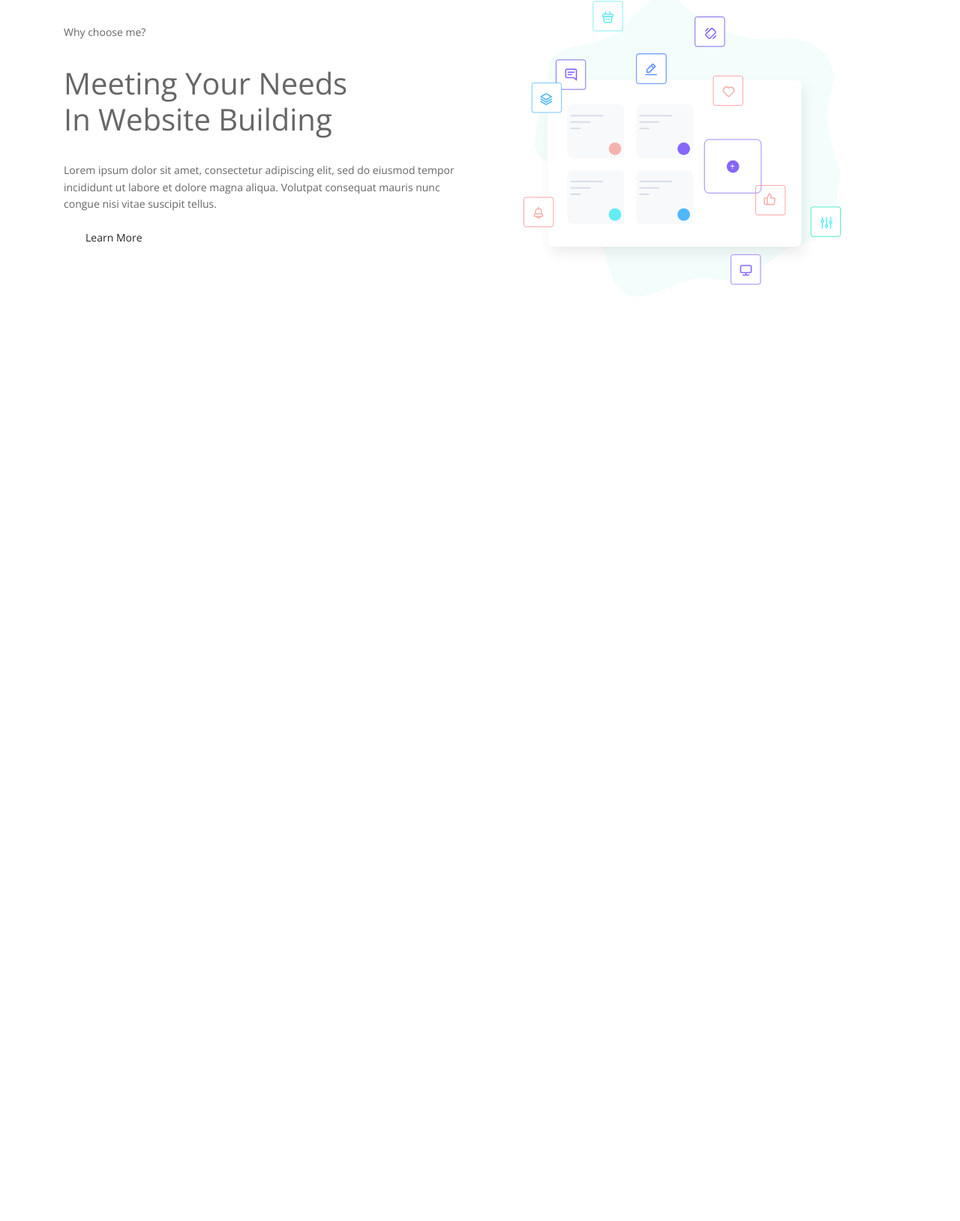
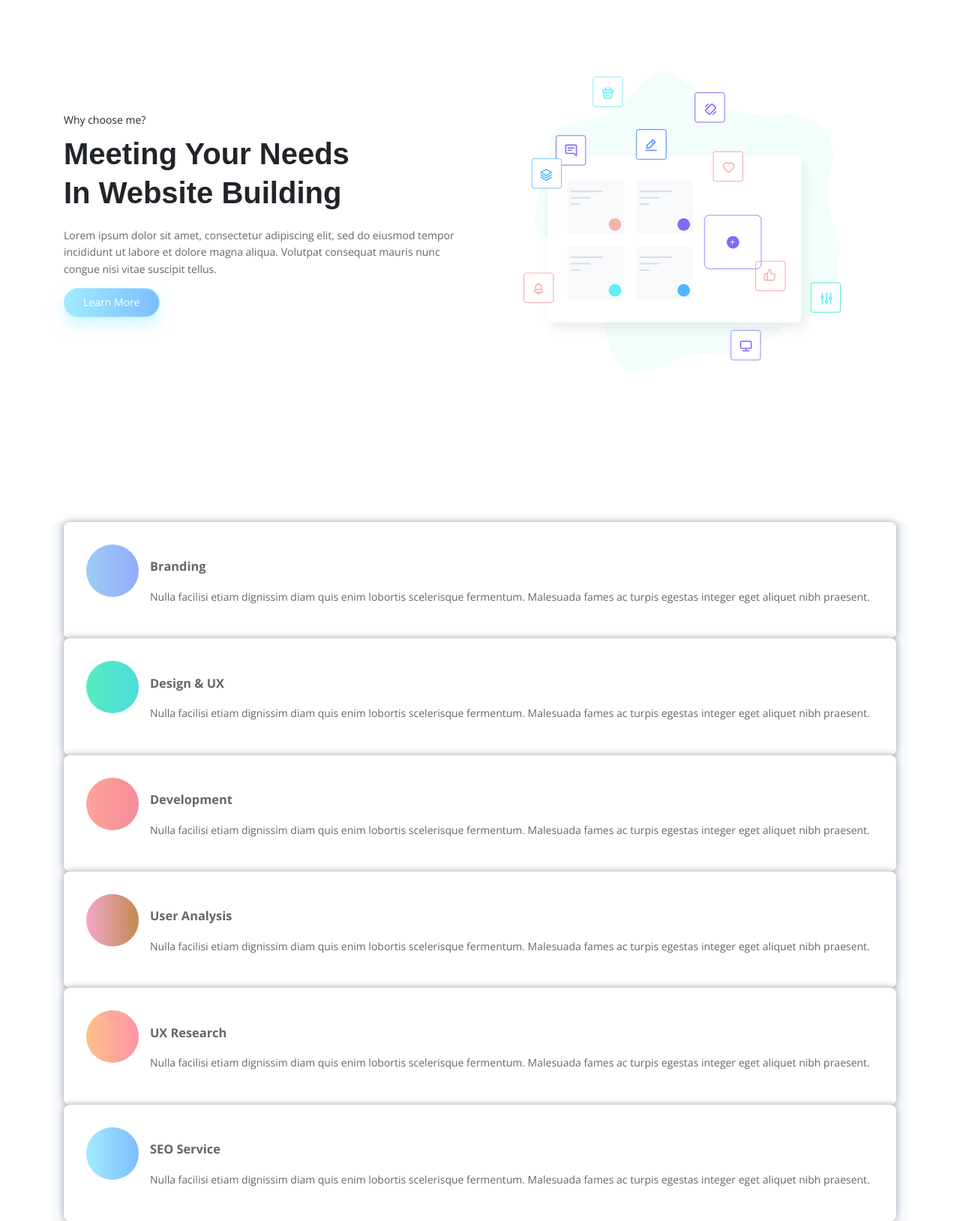
Before and after one commit to BrianM-UX/featured-website, a plain HTML site: page index.html in a window 1280 px wide. Shown: the part 428-2056 px from the top of the page at 75% size. Before the commit the page ends 873 px from the top, so only its background shows below. Drawn offline with nearby package versions, Linux system fonts and the light colour scheme.

Commit message:
created cards for section 3

```diff
--- a/css/normalize.css
+++ b/css/normalize.css
@@ -7,7 +7,7 @@
     --font-color-link: #57A6FF;
     --footer: #34314b;
     --footer-base: #2e2b45;
-    --contrast: var(--font-color-light);
+    --contrast: rgba(246, 248, 249, 0.8);
     --success: #64ECF5;
     --danger: #FF8B8D;
     --grad-1: #a1ecff;
@@ -92,6 +92,14 @@ img {
     transition: ease-in-out 0.3s;
 }
 
+.btn-primary {
+    background-image: linear-gradient(90deg, var(--grad-1) 0%, var(--grad-2) 100%);
+    border: 1px solid var(--grad-1);
+    box-shadow: 0 10px 20px rgba(161, 236, 255, 0.5);
+    transition: ease-in-out 0.3s;
+    color: var(--white);
+    padding: 0.4375rem 1.5625rem;
+}
 .btn-white {
     background-color: var(--white);
     color: var(--font-color-link);
--- a/css/style.css
+++ b/css/style.css
@@ -72,10 +72,9 @@
     color: var(--white);
 }
 
-h2 {
-    font-size: 2.5rem;
+.why-me {
+    padding: var(--size-150) 0;
 }
-
 .why-me-wrapper {
     display: flex;
     align-items: center;
@@ -86,5 +85,61 @@ h2 {
 }
 
 .block-text {
-    padding-right: 3.125rem;
+    padding-right: var(--size-50);
 }
+
+.block-text span {
+   color: var(--font-color-dark);
+   font-weight: 300;
+}
+
+.block-text h2 {
+    font-size: var(--size-40);
+    font-family: "Hinds", sans-serif;
+    margin-bottom: var(--size-20);
+    font-weight: 600;
+    color: var(--font-color-dark);
+    line-height: 1.3;
+    margin-top: 0.5rem;
+}
+
+.bg-contrast {
+    background-color: var(--contrast);
+}
+
+.service-card {
+    padding: var(--size-30);
+    box-shadow: 0 0 10px rgba(48, 63, 100, 0.5);
+    background: white;
+    border-radius: 8px;
+}
+
+.service-card span {
+    width: 4.375rem;
+    height: 4.375rem;
+    display: block;
+    border-radius: 50%;
+    float: left;
+    margin-right: 15px;
+    background-color: var(--font-color-light);
+}
+
+span.bg-color-1 {
+    background-image: linear-gradient(90deg, #9ccdf3 0%, #94aafd 100%);
+}
+
+span.bg-color-2 {
+    background-image: linear-gradient(90deg, #55edc0 0%, #4bdbdb 100%);
+}
+span.bg-color-3 {
+    background-image: linear-gradient(90deg, #fda498 0%, #f58b9e 100%);
+}
+span.bg-color-4 {
+    background-image: linear-gradient(90deg, #f2a7ca 0%, #c2894f 100%);
+}
+span.bg-color-5 {
+    background-image: linear-gradient(90deg, #ffc187 0%, #fe93a7 100%);
+}
+span.bg-color-6 {
+    background-image: linear-gradient(90deg, #a1ecff 0%, #7dbcff 100%);
+}
--- a/index.html
+++ b/index.html
@@ -68,7 +68,8 @@
         </div>
     </header>
 
-    <section>
+    <!-- Pick Me Section -->
+    <section class="why-me">
         <div class="container why-me-wrapper">
             <div class="block-text">
                 <span>Why choose me?</span>
@@ -76,10 +77,65 @@
                     In Website Building</h2>
                 <p>Lorem ipsum dolor sit amet, consectetur adipiscing elit, sed do eiusmod tempor incididunt ut labore
                     et dolore magna aliqua. Volutpat consequat mauris nunc congue nisi vitae suscipit tellus.</p>
-                    <a href="#" class="btn">Learn More</a>
+                <a href="#" class="btn btn-primary">Learn More</a>
             </div>
             <div>
                 <img src="CodeRad-assets/image2.svg" alt="icon chart">
+            </div>
+        </div>
+    </section>
+
+    <!-- Info Card grid -->
+    <section>
+        <div class="container bg-contrast">
+
+            <div class="service-card">
+                <span class="bg-color-1"></span>
+                <div>
+                    <h3>Branding</h3>
+                    <p>Nulla facilisi etiam dignissim diam quis enim lobortis scelerisque fermentum. Malesuada fames ac
+                        turpis egestas integer eget aliquet nibh praesent.</p>
+                </div>
+            </div>
+            <div class="service-card">
+                <span class="bg-color-2"></span>
+                <div>
+                    <h3>Design & UX</h3>
+                    <p>Nulla facilisi etiam dignissim diam quis enim lobortis scelerisque fermentum. Malesuada fames ac
+                        turpis egestas integer eget aliquet nibh praesent.</p>
+                </div>
+            </div>
+            <div class="service-card">
+                <span class="bg-color-3"></span>
+                <div>
+                    <h3>Development</h3>
+                    <p>Nulla facilisi etiam dignissim diam quis enim lobortis scelerisque fermentum. Malesuada fames ac
+                        turpis egestas integer eget aliquet nibh praesent.</p>
+                </div>
+            </div>
+            <div class="service-card">
+                <span class="bg-color-4"></span>
+                <div>
+                    <h3>User Analysis</h3>
+                    <p>Nulla facilisi etiam dignissim diam quis enim lobortis scelerisque fermentum. Malesuada fames ac
+                        turpis egestas integer eget aliquet nibh praesent.</p>
+                </div>
+            </div>
+            <div class="service-card">
+                <span class="bg-color-5"></span>
+                <div>
+                    <h3>UX Research</h3>
+                    <p>Nulla facilisi etiam dignissim diam quis enim lobortis scelerisque fermentum. Malesuada fames ac
+                        turpis egestas integer eget aliquet nibh praesent.</p>
+                </div>
+            </div>
+            <div class="service-card">
+                <span class="bg-color-6"></span>
+                <div>
+                    <h3>SEO Service</h3>
+                    <p>Nulla facilisi etiam dignissim diam quis enim lobortis scelerisque fermentum. Malesuada fames ac
+                        turpis egestas integer eget aliquet nibh praesent.</p>
+                </div>
             </div>
         </div>
     </section>
```
